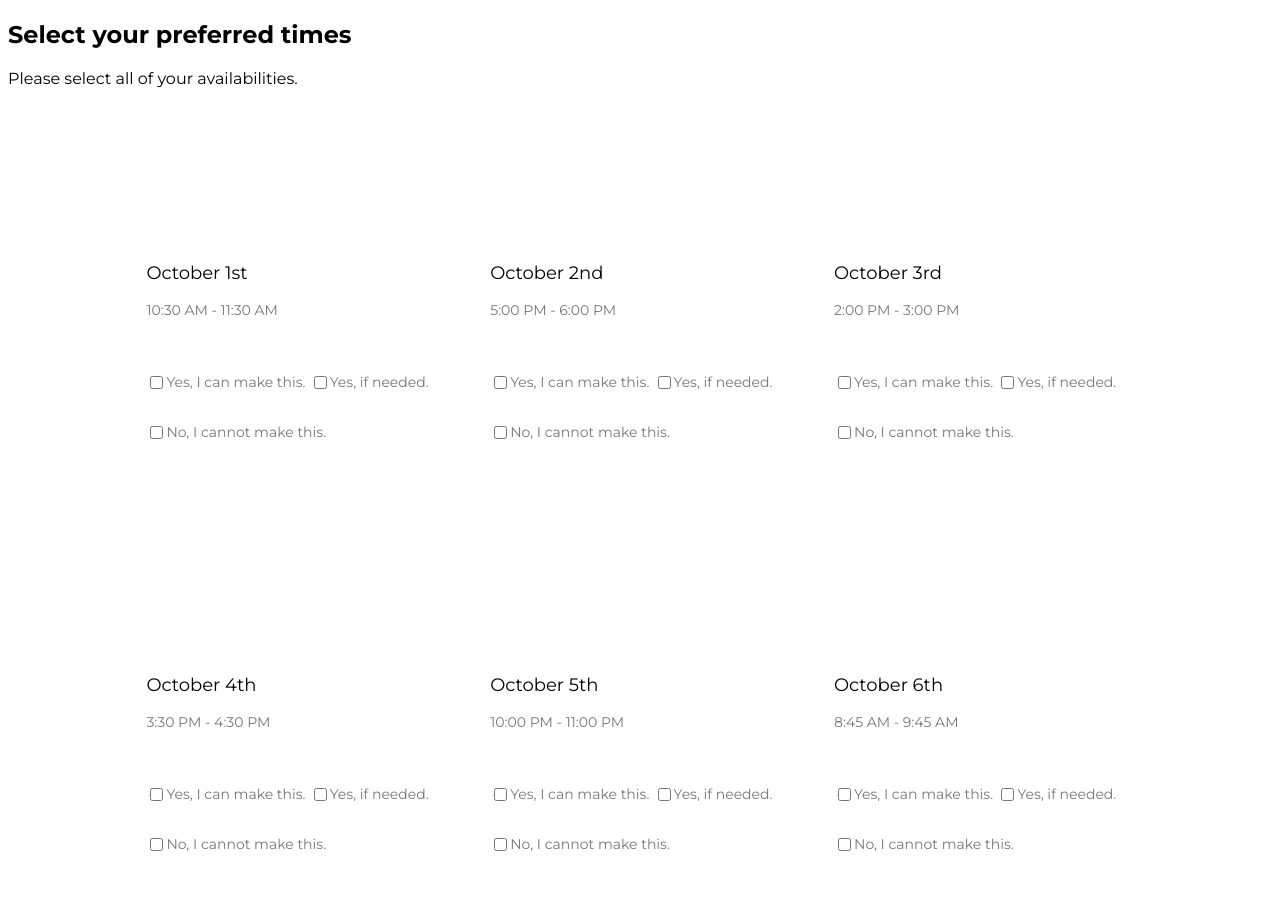
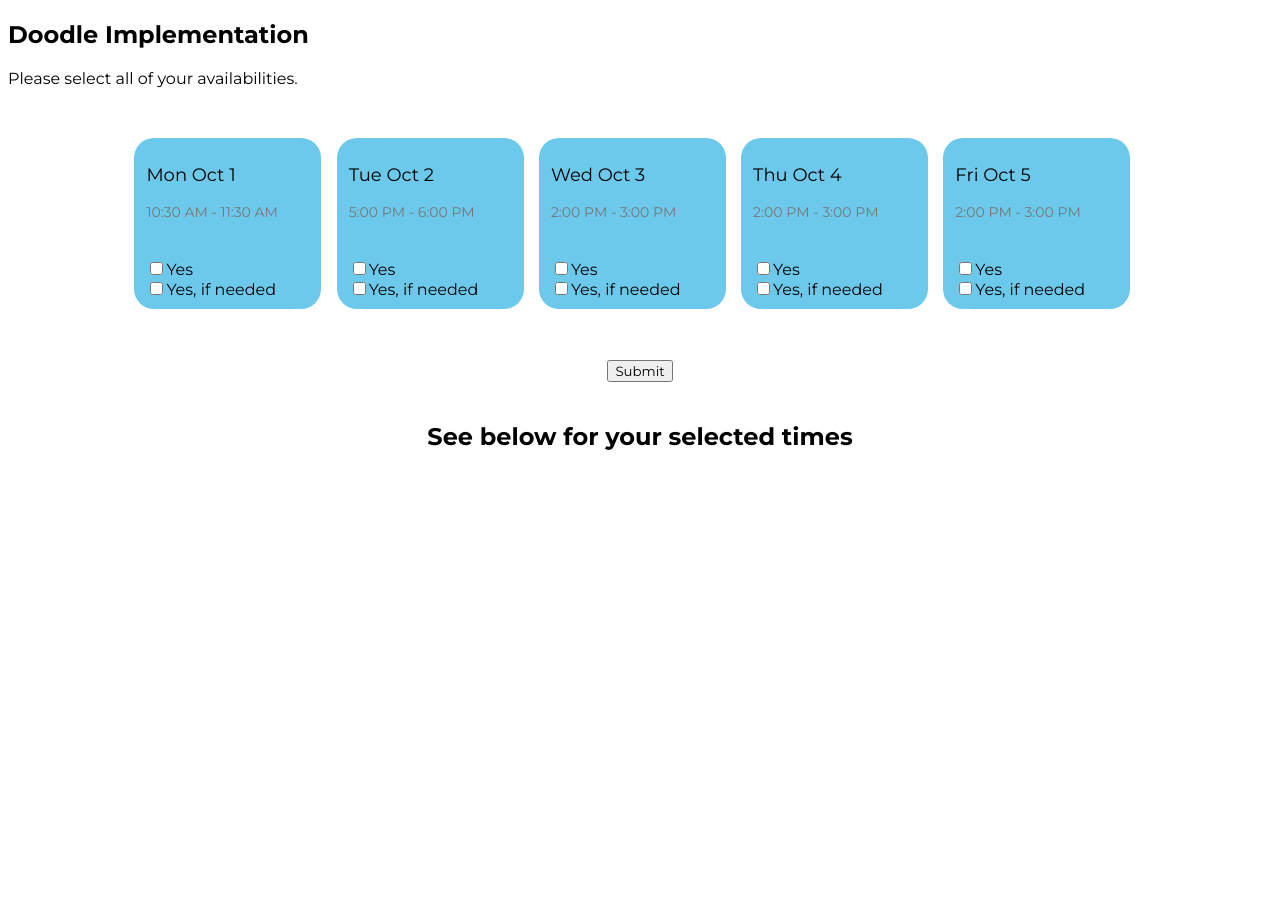
Before and after one commit to wqiu68/cs279r-doodle, a plain HTML site: page index.html in a window 1280 px wide. After the commit the page ends 800 px from the top, so only its background shows below. Drawn offline with Linux system fonts and the light colour scheme.

Commit message:
Finished

```diff
--- a/index.html
+++ b/index.html
@@ -17,192 +17,97 @@
 </head>
 
 <body>
-
+    <!-- sets the title layout on the page -->
     <section class = "greeting">
         <h1 class = "title">
-            Select your preferred times
+            Doodle Implementation
         </h1>
     </section>
 
+    <!-- sets a smaller font for the subtitle -->
     <section class = "small-title">
         <h3> Please select all of your availabilities.</h3>
     </section>
 
+    <!-- creates the different times options -->
     <section class="pillartwo">
-
+    <!-- stores the information on what was selected as time -->
+	<form onsubmit="return handleData()">
         <div class="row">
         <div class="pil-col">
-            <h3> October 1st </h3>
+            <h3> Mon Oct 1 </h3>
             <p>
             10:30 AM - 11:30 AM
             <br>
             <br>
             </p>
-
-            <label class="checkbox" for="myCheckboxId">
-                <input class="checkbox__input" type="checkbox" name="myCheckboxName" id="myCheckboxId">
-                <div class="checkbox_box"></div>
-                <p>Yes, I can make this.</p>
-            </label>
-
-            <label class="checkbox" for="myCheckboxId">
-                <input class="checkbox__input" type="checkbox" name="myCheckboxName" id="myCheckboxId">
-                <div class="checkbox_box"></div>
-                <p>Yes, if needed.</p>
-            </label>
-
-            <label class="checkbox" for="myCheckboxId">
-                <input class="checkbox__input" type="checkbox" name="myCheckboxName" id="myCheckboxId">
-                <div class="checkbox_box"></div>
-                <p>No, I cannot make this.</p>
-            </label>
+            <!-- checkboxes -->
+			<input type="checkbox" name="Mon Oct 1 10:30 AM - 11:30 AM" value="Yes">Yes<br>
+			<input type="checkbox" name="Mon Oct 1 10:30 AM - 11:30 AM" value="Yes, if needed">Yes, if needed<br>
         </div>
 
         <div class="pil-col">
-            <h3> October 2nd </h3>
+            <h3> Tue Oct 2 </h3>
             <p>
             5:00 PM - 6:00 PM
             <br>
             <br>
             </p>
 
-            <label class="checkbox" for="myCheckboxId">
-                <input class="checkbox__input" type="checkbox" name="myCheckboxName" id="myCheckboxId">
-                <div class="checkbox_box"></div>
-                <p>Yes, I can make this.</p>
-            </label>
-
-            <label class="checkbox" for="myCheckboxId">
-                <input class="checkbox__input" type="checkbox" name="myCheckboxName" id="myCheckboxId">
-                <div class="checkbox_box"></div>
-                <p>Yes, if needed.</p>
-            </label>
-
-            <label class="checkbox" for="myCheckboxId">
-                <input class="checkbox__input" type="checkbox" name="myCheckboxName" id="myCheckboxId">
-                <div class="checkbox_box"></div>
-                <p>No, I cannot make this.</p>
-            </label>
+            <input type="checkbox" name="Tue Oct 2 5:00 PM - 6:00 PM" value="Yes">Yes<br>
+			<input type="checkbox" name="Tue Oct 2 5:00 PM - 6:00 PM" value="Yes, if needed">Yes, if needed<br>
         </div>
 
         <div class="pil-col">
-            <h3> October 3rd</h3>
+            <h3> Wed Oct 3</h3>
             <p>
             2:00 PM - 3:00 PM
             <br>
             <br>
             </p>
+			<input type="checkbox" name="Wed Oct 3 2:00 PM - 3:00 PM" value="Yes">Yes<br>
+			<input type="checkbox" name="Wed Oct 3 2:00 PM - 3:00 PM" value="Yes, if needed">Yes, if needed<br>
+        </div>
 
-            <label class="checkbox" for="myCheckboxId">
-                <input class="checkbox__input" type="checkbox" name="myCheckboxName" id="myCheckboxId">
-                <div class="checkbox_box"></div>
-                <p>Yes, I can make this.</p>
-            </label>
+		<div class="pil-col">
+            <h3> Thu Oct 4</h3>
+            <p>
+            2:00 PM - 3:00 PM
+            <br>
+            <br>
+            </p>
+			<input type="checkbox" name="Thu Oct 4 2:00 PM - 3:00 PM" value="Yes">Yes<br>
+			<input type="checkbox" name="Thu Oct 4 2:00 PM - 3:00 PM" value="Yes, if needed">Yes, if needed<br>
+        </div>
 
-            <label class="checkbox" for="myCheckboxId">
-                <input class="checkbox__input" type="checkbox" name="myCheckboxName" id="myCheckboxId">
-                <div class="checkbox_box"></div>
-                <p>Yes, if needed.</p>
-            </label>
-
-            <label class="checkbox" for="myCheckboxId">
-                <input class="checkbox__input" type="checkbox" name="myCheckboxName" id="myCheckboxId">
-                <div class="checkbox_box"></div>
-                <p>No, I cannot make this.</p>
-            </label>
-        </div>
+		<div class="pil-col">
+            <h3> Fri Oct 5</h3>
+            <p>
+            2:00 PM - 3:00 PM
+            <br>
+            <br>
+            </p>
+			<input type="checkbox" name="Thu Oct 5 2:00 PM - 3:00 PM" value="Yes">Yes<br>
+			<input type="checkbox" name="Thu Oct 5 2:00 PM - 3:00 PM" value="Yes, if needed">Yes, if needed<br>
         </div>
 
     </section>
+	<div class="submit">
+		<button type="submit">Submit</button>
+	</div>
 
+	</form>
 
-    <section class="pillartwo">
-
-        <div class="row">
-        <div class="pil-col">
-            <h3> October 4th </h3>
-            <p>
-            3:30 PM - 4:30 PM
-            <br>
-            <br>
-            </p>
-            <label class="checkbox" for="myCheckboxId">
-                <input class="checkbox__input" type="checkbox" name="myCheckboxName" id="myCheckboxId">
-                <div class="checkbox_box"></div>
-                <p>Yes, I can make this.</p>
-            </label>
-
-            <label class="checkbox" for="myCheckboxId">
-                <input class="checkbox__input" type="checkbox" name="myCheckboxName" id="myCheckboxId">
-                <div class="checkbox_box"></div>
-                <p>Yes, if needed.</p>
-            </label>
-
-            <label class="checkbox" for="myCheckboxId">
-                <input class="checkbox__input" type="checkbox" name="myCheckboxName" id="myCheckboxId">
-                <div class="checkbox_box"></div>
-                <p>No, I cannot make this.</p>
-            </label>
-        </div>
-
-        <div class="pil-col">
-            <h3> October 5th </h3>
-            <p>
-            10:00 PM - 11:00 PM
-            <br>
-            <br>
-            </p>
-
-            <label class="checkbox" for="myCheckboxId">
-                <input class="checkbox__input" type="checkbox" name="myCheckboxName" id="myCheckboxId">
-                <div class="checkbox_box"></div>
-                <p>Yes, I can make this.</p>
-            </label>
-
-            <label class="checkbox" for="myCheckboxId">
-                <input class="checkbox__input" type="checkbox" name="myCheckboxName" id="myCheckboxId">
-                <div class="checkbox_box"></div>
-                <p>Yes, if needed.</p>
-            </label>
-
-            <label class="checkbox" for="myCheckboxId">
-                <input class="checkbox__input" type="checkbox" name="myCheckboxName" id="myCheckboxId">
-                <div class="checkbox_box"></div>
-                <p>No, I cannot make this.</p>
-            </label>
-        </div>
-
-        <div class="pil-col">
-            <h3> October 6th</h3>
-            <p>
-            8:45 AM - 9:45 AM
-            <br>
-            <br>
-            </p>
-
-            <label class="checkbox" for="myCheckboxId">
-                <input class="checkbox__input" type="checkbox" name="myCheckboxName" id="myCheckboxId">
-                <div class="checkbox_box"></div>
-                <p>Yes, I can make this.</p>
-            </label>
-
-            <label class="checkbox" for="myCheckboxId">
-                <input class="checkbox__input" type="checkbox" name="myCheckboxName" id="myCheckboxId">
-                <div class="checkbox_box"></div>
-                <p>Yes, if needed.</p>
-            </label>
-
-            <label class="checkbox" for="myCheckboxId">
-                <input class="checkbox__input" type="checkbox" name="myCheckboxName" id="myCheckboxId">
-                <div class="checkbox_box"></div>
-                <p>No, I cannot make this.</p>
-            </label>
-        </div>
-        </div>
-
-    </section>
-
+    <!-- this is the confrimed submission times that the user selected -->
+	<section class="pillarthree">
+		<h2>See below for your selected times</h2>
+		<div class="row">
+		<div id="times"></div>
+		<div>
+	</section>
 </body>
+<!-- Add javascript  -->
+<script src="main.js"></script>
 
 
 </html>
--- a/main.css
+++ b/main.css
@@ -12,7 +12,6 @@ body {
 	color: var(--dark);
     align-items: center;
 }
-
 
 h1{
     font-size: 36px;
@@ -32,6 +31,11 @@ p{
     margin: auto;
     text-align: center;
     padding-top: 100px;
+}
+
+.submit{
+    justify-content: center;
+    text-align: center;
 }
 
 
@@ -77,18 +81,20 @@ h4 {
     width: 80%;
     margin: auto;
     text-align: center;
-    padding-top: 100px;
+    padding-top: px;50
     padding-bottom: 0px;
 }
 
 .pil-col{
     flex-basis: 32%;
-    border-radius: 10px;
+    border-radius: 20px;
     margin-bottom: 5%;
+    margin-right: 1.5%;
     text-align: left;
-    padding: 0px 12px;
+    padding: 10px 12px;
     box-sizing: border-box;
     transition: 0.5s;
+    background-color: rgb(108, 201, 235);
 }
 
 .pil-col p{
@@ -107,7 +113,7 @@ h4 {
 }
 
 .pil-col:hover{
-    box-shadow: 0 0 20px 0px rgba(0,0,0,0.2);
+    box-shadow: 0 0 20px 0px rgba(0, 0, 0, 0.2);
 }
 
 @media(max-width: 700px){
@@ -152,3 +158,12 @@ h5{
     font-weight: 100;
     padding: 0;
 }
+/* --------------------------- submit button formatting --------------------------*/
+
+.pillarthree{
+    width: 80%;
+    margin: auto;
+    text-align: center;
+    padding-top: 20px;
+    padding-bottom: 0px;
+}
--- /dev/null
+++ b/main.js
@@ -0,0 +1,30 @@
+const btnShow = document.querySelector('button');
+const list_el = document.querySelector("tasks");
+
+// check when button is clicked
+btnShow.addEventListener('click', (e) => {
+    e.preventDefault(); // stop page from refreshing
+    const form_data = new FormData(document.querySelector("form"));
+
+    console.log(list_el)
+    console.log("form data: ");
+    // pair is name and value
+    for(let pair of form_data.entries())
+    {
+        console.log(pair);
+        // create a new div element
+        const newDiv = document.createElement("div");
+
+        // and give it some content
+        const newContent = document.createTextNode(pair[0]+ ' : '+ pair[1]);
+
+        // add the text node to the newly created div
+        newDiv.appendChild(newContent);
+
+        // add the newly created element and its content into the DOM
+        const currentDiv = document.getElementById("tasks");
+        document.body.insertBefore(newDiv, currentDiv);
+    }
+
+    return true;
+});
```
Also changed, not shown: 1 other file.
